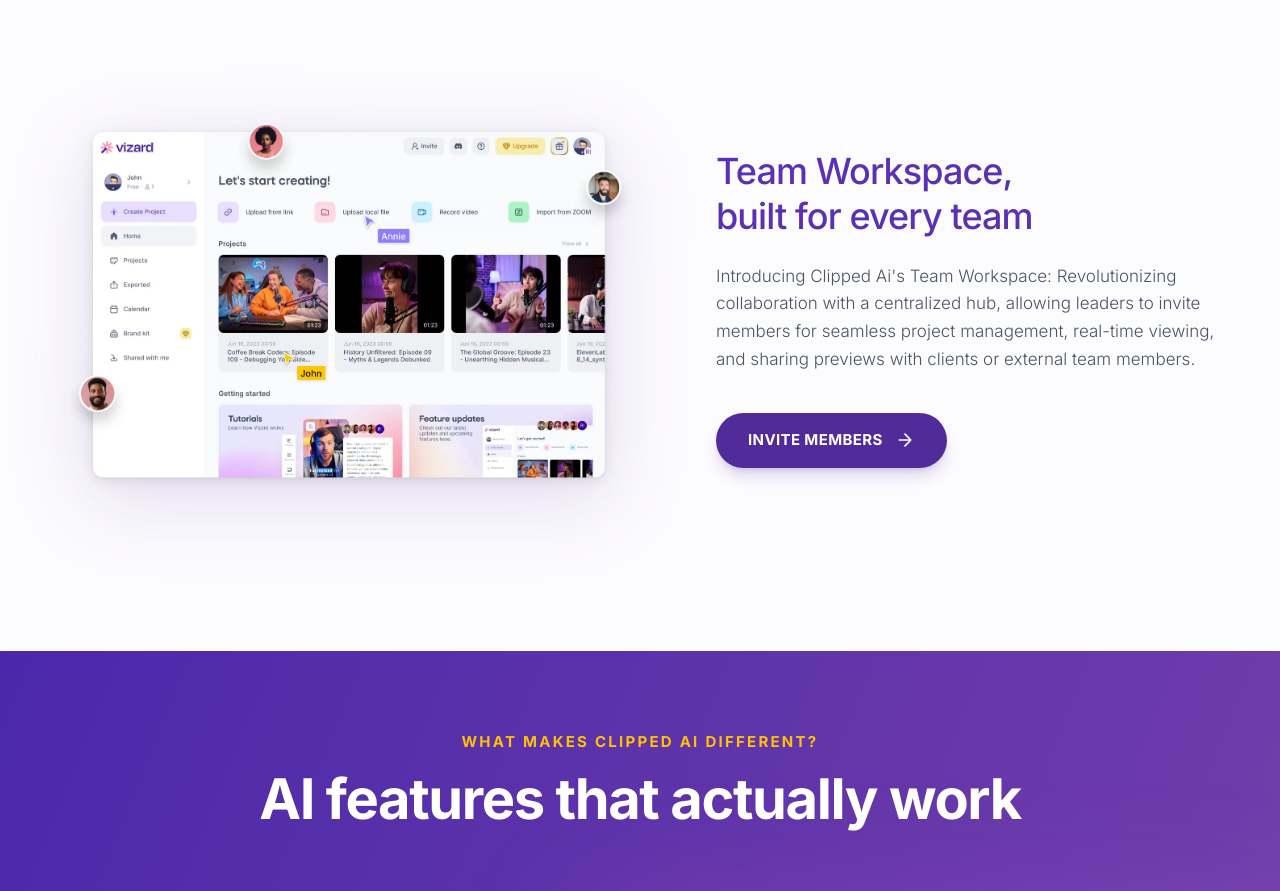
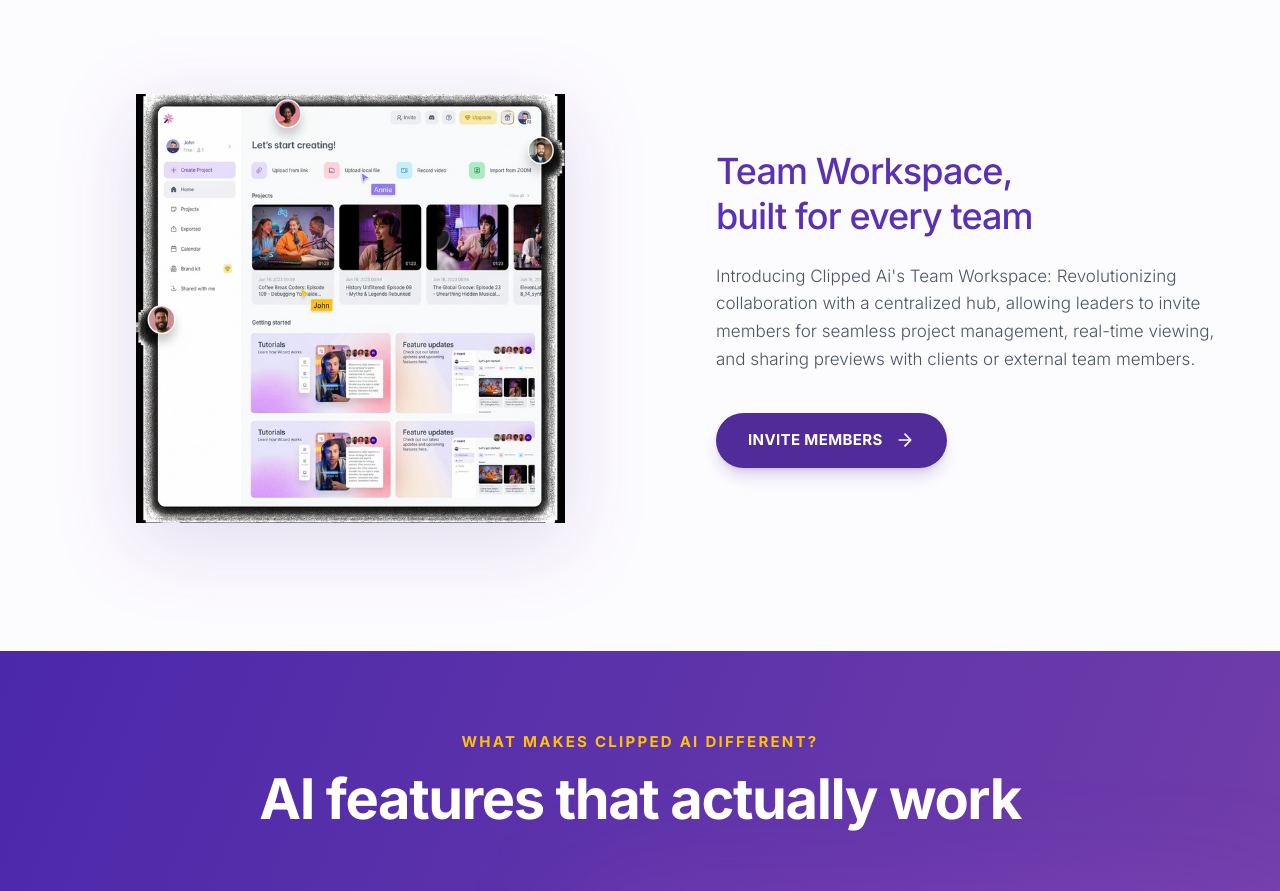
Before and after one commit to MrCode-2005/clipped-ai, a Next.js app: page / in a window 1280 px wide. Shown: the part 3948-4839 px from the top of the page. Built offline with nearby package versions, Linux system fonts and the light colour scheme.

Commit message:
fix: replace TeamWorkspace image to remove vizard logo

```diff
--- a/src/components/TeamWorkspace.tsx
+++ b/src/components/TeamWorkspace.tsx
@@ -29,7 +29,7 @@
                     >
                         <div className="relative w-full aspect-[4/3] max-w-[650px] mx-auto drop-shadow-[0_20px_40px_rgba(81,43,154,0.15)] rounded-2xl overflow-hidden">
                             <Image
-                                src="/images/teams/Introducing Teams for Collaboration.webp"
+                                src="/images/teams/Introducing Teams for Collaboration.png"
                                 alt="Introducing Clipped Ai Team Workspace"
                                 fill
                                 sizes="(max-width: 768px) 100vw, 50vw"
```
Also changed, not shown: public/images/teams/Introducing Teams for Collaboration.png (added).
